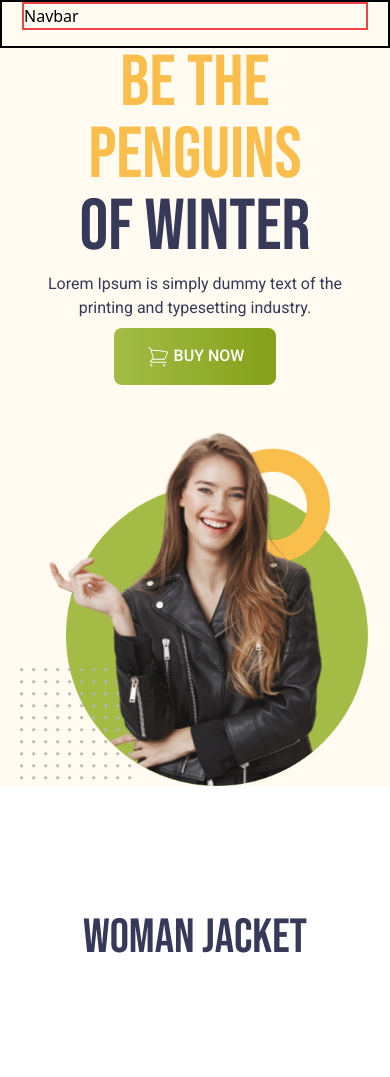
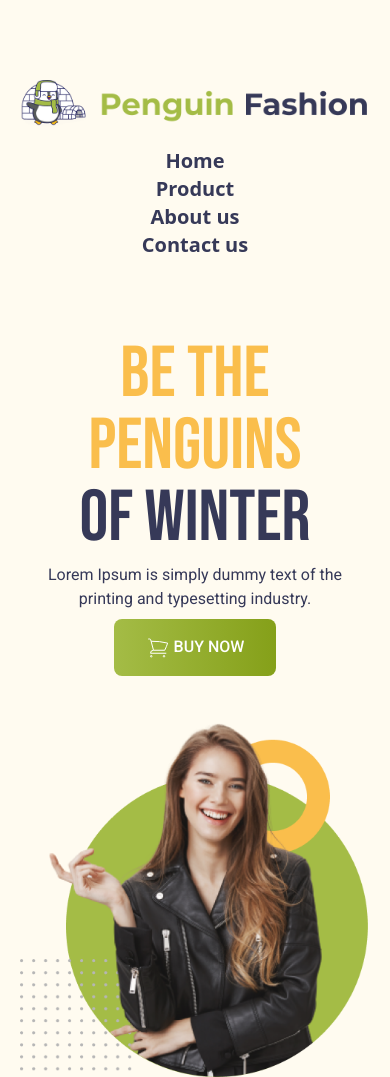
Before and after one commit to oworkmahade/Penguin-Fashion, a plain HTML site: page index.html in a window 390 px wide. Shown: the top 1077 px of the page. Drawn offline with nearby package versions, Linux system fonts and the light colour scheme.

Commit message:
responsive done for all site

```diff
--- a/index.html
+++ b/index.html
@@ -28,9 +28,21 @@
 <body class="m-0 p-0">
     <header class="bg-[#fffbf0]">
         <!-- nav section starts -->
-        <nav class="navbar border-black border-2 min-h-12">
-            <div class="nav-container border-red-500 border-2 mx-5 md:mx-32 md:my-12">
-                <h3>Navbar</h3>
+        <nav class="navbar py-10">
+            <div
+                class="nav-container flex flex-col md:flex-row justify-between items-center  space-y-5 mx-5 my-10 mb-10 md:mx-32 md:my-12">
+                <div class="nav-logo-title">
+                    <img src=" ./icons/logo.png" alt="">
+                </div>
+                <div class="nav-menu">
+                    <ul
+                        class="flex flex-col items-center md:flex-row md:gap-10 text-xl md:text-3xl text-[#363958] font-bold">
+                        <li><a href="#">Home</a></li>
+                        <li><a href="#">Product</a></li>
+                        <li><a href="#">About us</a></li>
+                        <li><a href="#">Contact us</a></li>
+                    </ul>
+                </div>
             </div>
         </nav>
         <!-- nav section ends -->
@@ -244,7 +256,7 @@
 
     <footer class="max-w-7xl mx-auto mb-32">
         <!-- <footer class="mx-96"> -->
-        <div class="footer-container my-48 p-5 flex flex-col md:flex-row justify-between gap-32 items-center">
+        <div class="footer-container my-48 p-5 flex flex-col-reverse md:flex-row justify-between gap-32 items-center">
             <div class="footer-content flex flex-col gap-2.5">
                 <div class="perfect-fit flex gap-5 p-5 items-center drop-shadow-lg">
                     <div class="perfect-fit-icon">
```
